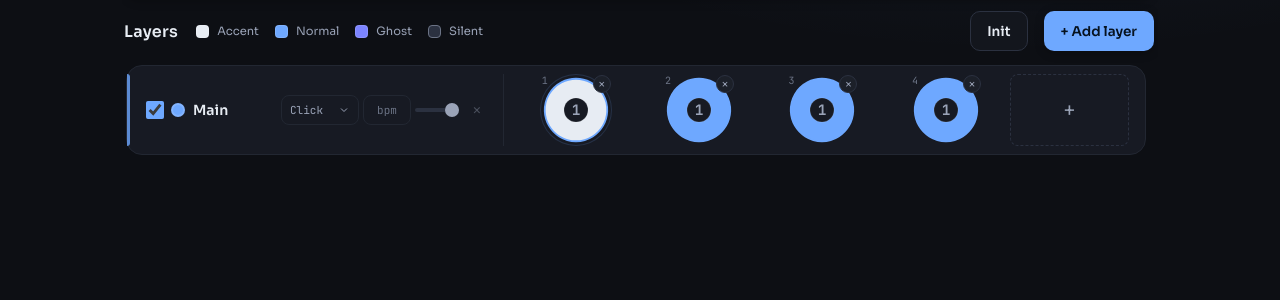
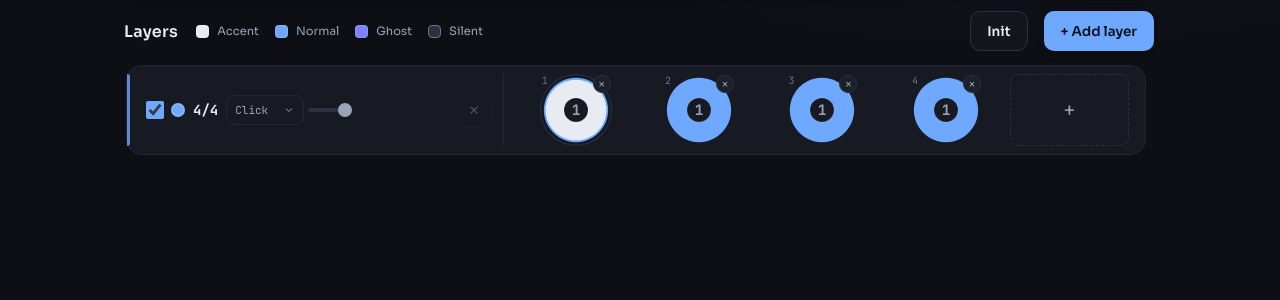
Before and after one commit to narevent/poly, a Django app: template core/templates/poly/metronome.html in a window 1280 px wide. Shown: the part 227-527 px from the top of the page. Run offline with Django 4.2, Linux system fonts and the light colour scheme; the template is opened without the code that fills it, so the values that code supplies are empty.

Commit message:
Metronome: derive the layer name, drop per-layer BPM, fix landscape
Four things from the layer rail, and one of them was a real break.

Landscape was broken outright. The "pinned" layout — tempo strip fixed,
only the layer list scrolling — was gated on min-width: 720px alone. A
phone in landscape is 812px WIDE and 375px TALL, so it took the desktop
layout, and that layout's minmax(0, 1fr) then collapsed the layer list to
2px inside an overflow:hidden main. The layers were still in the DOM,
squeezed to nothing, with no way to scroll to them. Pinning only pays off
when there is height left for a usable list underneath, so the query now
takes min-height: 600px as well; anything shorter falls back to #main
scrolling the whole view, which is what landscape needs. Verified at
812x375: the list scrolls, dials are 72px and fully reachable. The
desktop pinned layout is unchanged at 1100x820.

The delete button sat immediately after the volume slider at 28px, which
made it read as part of the slider rather than as the layer's own
destructive action. It is 34px now, carries a border so it reads as a
button, and an auto margin parks it at the far end of the rail — measured
105px of clear space between slider and button.

Per-layer BPM is gone. Its stored value is also cleared on load: leaving
it would let the engine keep honouring a tempo with nothing on screen to
show or undo it, which is worse than dropping it outright.

The layer name is derived rather than typed — beats/4, so a seven-beat
bar is "7/4" — and it follows the track as beats are added or removed
(verified 7/4 -> 8/4 -> 7/4). The bar length is the only thing about a
layer worth naming and the track is already drawing it, so the text input
goes and the rail gets its width back.

Co-Authored-By: Claude Opus 5 <noreply@anthropic.com>

```diff
--- a/core/static/poly/metronome/js/app.js
+++ b/core/static/poly/metronome/js/app.js
@@ -340,6 +340,11 @@ function registerTap(store) {
   return clamp(Math.round(60000 / avg), 20, 400);
 }
 
+/* A layer's name is derived, never typed. The only thing about a layer worth
+   naming is how long its bar is, and that is already the one number the track
+   below it is drawing — so it names itself and the rail gets its width back. */
+const layerLabel = l => `${(l.beatPattern || []).length}/4`;
+
 function renderLayerRow(layer, idx) {
   const row = el('section', 'layer-row');
   row.dataset.id = layer.id;
@@ -352,7 +357,7 @@ function renderLayerRow(layer, idx) {
   const enWrap = el('label', 'layer-toggle');
   const en = el('input', 'layer-enable');
   en.type = 'checkbox'; en.checked = layer.enabled;
-  en.setAttribute('aria-label', `Enable ${layer.name}`);
+  en.setAttribute('aria-label', `Enable layer ${layerLabel(layer)}`);
   en.addEventListener('change', () => {
     layer.enabled = en.checked;
     row.classList.toggle('disabled', !layer.enabled);
@@ -375,12 +380,9 @@ function renderLayerRow(layer, idx) {
   dot.style.background = layer.color;
   rail.appendChild(dot);
 
-  const nameInput = el('input', 'layer-name');
-  nameInput.value = layer.name;
-  nameInput.title = 'Layer name';
-  nameInput.setAttribute('aria-label', 'Layer name');
-  nameInput.addEventListener('input', () => { layer.name = nameInput.value; persist(); });
-  rail.appendChild(nameInput);
+  const name = el('span', 'layer-name', layerLabel(layer));
+  name.title = 'Bar length — add or remove beats on the track to change it';
+  rail.appendChild(name);
 
   /* Compact, unlabelled controls: the pattern is the thing worth looking at,
      so these stay quiet. Beats are added and removed on the track itself.
@@ -390,7 +392,7 @@ function renderLayerRow(layer, idx) {
   const ctrls = el('div', 'layer-controls');
 
   const sound = el('select', 'layer-sound');
-  sound.setAttribute('aria-label', `Sound for ${layer.name}`);
+  sound.setAttribute('aria-label', `Sound for layer ${layerLabel(layer)}`);
   VOICES.forEach(v => {
     const o = el('option', '', v.name);
     o.value = v.id;
@@ -409,20 +411,6 @@ function renderLayerRow(layer, idx) {
     persist(); buildEngineLayers();
   });
   ctrls.appendChild(sound);
-
-  const bpmInput = el('input', 'layer-bpm');
-  bpmInput.type = 'number'; bpmInput.min = 0; bpmInput.max = 999; bpmInput.step = 'any';
-  bpmInput.placeholder = 'bpm';
-  bpmInput.value = layer.bpm != null ? layer.bpm : '';
-  bpmInput.title = 'Layer BPM — leave empty to follow the global tempo';
-  bpmInput.setAttribute('aria-label', 'Layer BPM');
-  bpmInput.addEventListener('change', () => {
-    const raw = bpmInput.value.trim();
-    layer.bpm = raw === '' ? null : clamp(parseFloat(raw) || 0, 0, 999);
-    if (layer.bpm != null) bpmInput.value = layer.bpm;
-    persist(); buildEngineLayers();
-  });
-  ctrls.appendChild(bpmInput);
 
   const volInput = el('input', 'vol-slider');
   volInput.type = 'range'; volInput.min = 0; volInput.max = 1; volInput.step = 0.05;
@@ -585,6 +573,9 @@ function renderPiesOnly() {
     layer.beatPattern.forEach((_, beatIdx) => grid.appendChild(renderBeatPie(layer, beatIdx)));
     grid.appendChild(makeAddBeatBtn(layer));
     grid.scrollLeft = scroll;
+    // the name IS the bar length, so it has to follow a beat being added
+    const nm = host.querySelector(`.layer-row[data-id="${layer.id}"] .layer-name`);
+    if (nm) nm.textContent = layerLabel(layer);
   });
 }
 
@@ -645,7 +636,7 @@ function showBeatMenu(layer, beatIdx, ev) {
   const m = el('div', 'beat-menu');
 
   const title = el('div', 'bm-title');
-  title.appendChild(el('span', '', `${layer.name} · beat ${beatIdx + 1}`));
+  title.appendChild(el('span', '', `${layerLabel(layer)} · beat ${beatIdx + 1}`));
   title.appendChild(btn('bm-close', '×', 'Close', closeBeatMenu));
   m.appendChild(title);
 
--- a/core/static/poly/metronome/js/store.js
+++ b/core/static/poly/metronome/js/store.js
@@ -61,6 +61,10 @@ function migrateLayer(l) {
   // layers saved before voices existed fall back to the default one; a layer
   // on a voice that has since been retired is moved to its replacement
   l.sound = isVoice(l.sound) ? resolveVoice(l.sound) : DEFAULT_VOICE;
+  // Per-layer BPM is gone. A value left in a saved layer would still be
+  // honoured by the engine with nothing on screen to show or undo it, so it
+  // is cleared here rather than left as invisible state.
+  l.bpm = null;
 }
 
 export function load() {
--- a/core/static/poly/metronome/styles.css
+++ b/core/static/poly/metronome/styles.css
@@ -180,28 +180,16 @@
   transition: transform .12s;
 }
 .layer-color-dot:hover { transform: scale(1.2); }
+/* Derived from the bar length, so it is a label and not a field. Mono,
+   because it reads as a time signature and the digits should not shift. */
 .layer-name {
-  /* a real min-width, so a crowded rail wraps rather than squeezing the
-     name down to nothing */
-  flex: 1 1 84px; min-width: 96px; height: 30px;
-  background: transparent; border: 0; border-bottom: 1px solid transparent;
-  outline: 0; padding: 0 var(--s1); border-radius: 0; min-height: 0;
-  font-family: var(--sans); font-size: 14px; font-weight: 600; color: var(--text);
-  transition: border-color .15s;
+  flex: 0 0 auto; height: 30px; display: flex; align-items: center;
+  padding: 0 var(--s1);
+  font-family: var(--mono); font-size: 14px; font-weight: 700; color: var(--text);
+  white-space: nowrap;
 }
-.layer-name:hover { border-bottom-color: var(--line); }
-.layer-name:focus { border-bottom-color: var(--accent); }
 
-.layer-bpm {
-  width: 48px; height: 30px; min-height: 0; flex: 0 0 auto;
-  background: transparent; border: 1px solid var(--line-soft); color: var(--muted);
-  font-family: var(--mono); font-size: 11px; text-align: center;
-  padding: 0 var(--s1); border-radius: var(--radius-xs); outline: 0;
-  transition: border-color .15s, color .15s;
-}
-.layer-bpm:hover { color: var(--text); }
-.layer-bpm:focus { border-color: var(--accent); color: var(--text); }
-/* Sound · BPM · volume group. `display: contents` makes the wrapper vanish
+/* Sound · volume group. `display: contents` makes the wrapper vanish
    from layout, so on wide screens these sit directly in the rail exactly as
    if they were not wrapped at all. Phones re-materialise it as its own row. */
 .layer-controls { display: contents; }
@@ -222,7 +210,19 @@
 .layer-sound:focus { border-color: var(--accent); color: var(--text); }
 .layer-sound option { background: var(--bg-soft); color: var(--text); }
 
-.layer-del { width: 28px; height: 28px; font-size: 14px; }
+/* Sat immediately after the volume slider at 28px, which made it read as part
+   of the slider rather than as the layer's own destructive action. Now it is a
+   full-size target, carries a border so it reads as a button, and auto-margin
+   parks it at the far end of the rail with clear space in between. */
+.layer-del {
+  width: 34px; height: 34px; font-size: 17px; flex: 0 0 auto;
+  margin-left: auto;
+  border-color: var(--line-soft);
+  color: var(--muted);
+}
+.layer-del:hover:not(:disabled) {
+  color: var(--danger); border-color: var(--danger); background: var(--danger-soft);
+}
 .vol-slider {
   -webkit-appearance: none; appearance: none;
   width: 52px; flex: 0 0 auto; height: 4px; border-radius: 4px;
@@ -642,7 +642,7 @@
      The auto margin on delete eats the leftover space on the first line,
      which is what forces the break at exactly that point. */
   .layer-rail { flex-wrap: wrap; row-gap: var(--s1); }
-  .layer-del { order: 4; margin-left: auto; }
+  .layer-del { order: 4; }
   .layer-controls {
     order: 5; display: flex; align-items: center;
     flex: 1 1 100%; gap: var(--s2); min-width: 0;
@@ -658,7 +658,15 @@
   .part-repeat .stepper-input { width: 44px; }
 }
 
-@media (min-width: 720px) {
+/* Width alone is the wrong gate for the pinned layout below. A phone in
+   landscape is 812px WIDE and 375px TALL: it was taking the desktop layout,
+   whose minmax(0, 1fr) then collapsed the layer list to 2px inside an
+   overflow:hidden main — the layers were still in the DOM, squeezed to
+   nothing, with no way to scroll to them. Pinning the tempo strip only pays
+   off when there is height left over for a usable list underneath it, so it
+   now takes height as well as width; anything shorter falls back to #main
+   scrolling the whole view, which is what landscape needs. */
+@media (min-width: 720px) and (min-height: 600px) {
   #app { padding: calc(var(--sat) + var(--s5)) var(--s5) calc(var(--sab) + var(--s5)); gap: var(--s4); }
   .view-presets, .view-song { gap: var(--s5); }
 
@@ -698,7 +706,6 @@
   .layer-row .layer-rail { flex-wrap: nowrap; gap: var(--s1); }
   /* the name must stay readable — everything else gives ground first */
   .layer-row .layer-sound { width: 78px; }
-  .layer-row .layer-name { min-width: 76px; }
   .layer-row .vol-slider { width: 44px; }
   .layer-row .layer-grid {
     border-left: 1px solid var(--line-soft); padding-left: var(--s3);
```
